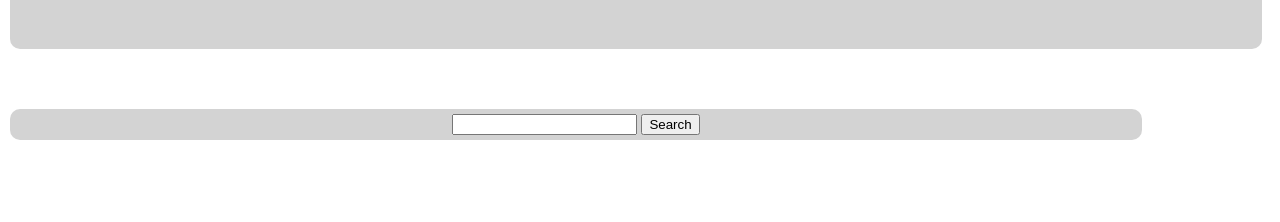
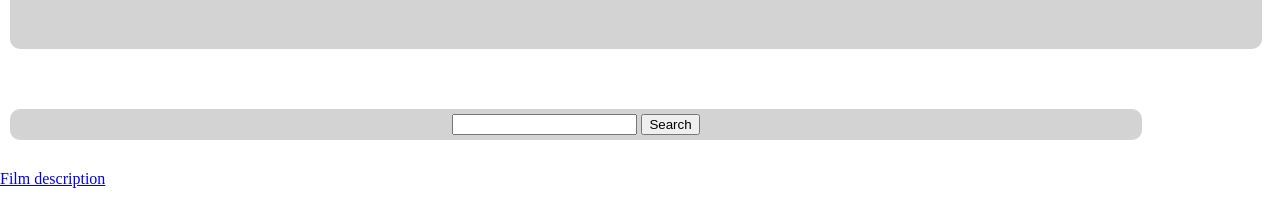
Before and after one commit to yassineATT/AlloCinema, a website built with Parcel: page index.html in a window 1280 px wide. Shown: the part 118-340 px from the top of the page. Built offline with nearby package versions, Linux system fonts and the light colour scheme; no server answers.

Commit message:
add link film.html

```diff
--- a/index.html
+++ b/index.html
@@ -18,7 +18,7 @@
         <div class="result">
             <div></div>
         </div>
-
+        <a href="film.html" target="_blank">Film description</a>
         <div class="movie-list">
 
 
```
